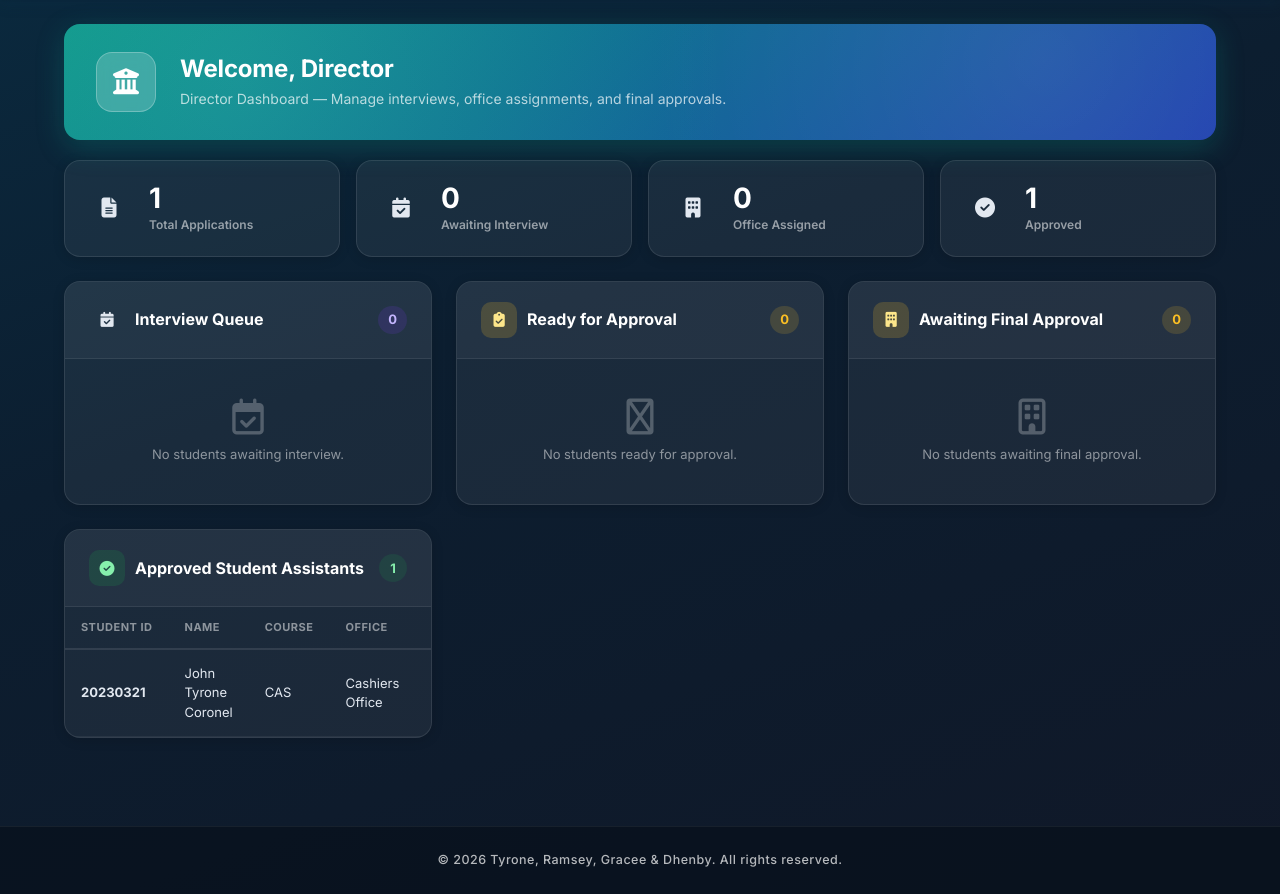
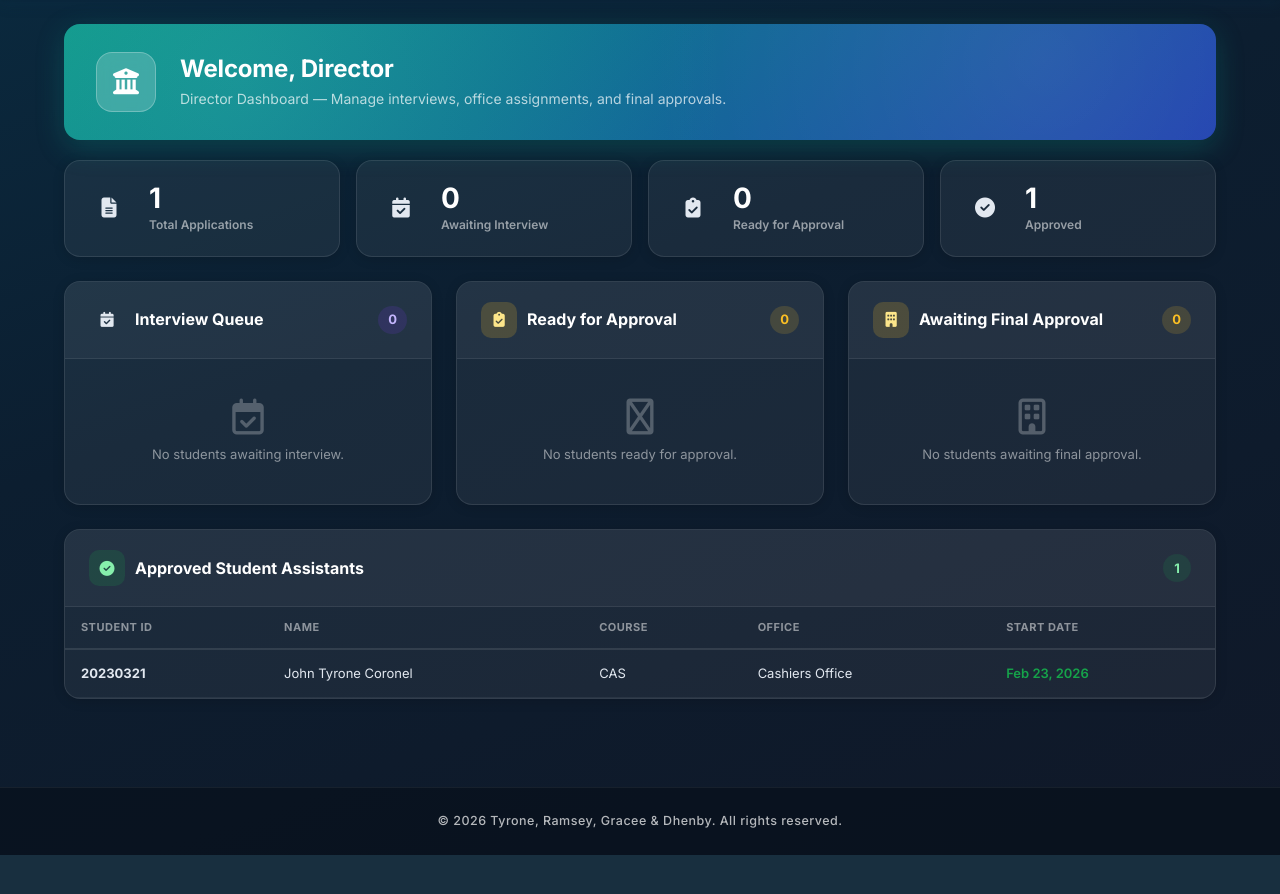
Before and after one commit to TheUnshackled1/Student-Application-Web-App, a Django app: page /director/ in a window 1280 px wide. Shown: the part 64-958 px from the top of the page. After the commit the page ends 919 px from the top, so only its background shows below. Run offline with Django 5.2, Linux system fonts and the light colour scheme; a user stored in the database is signed in; data comes from the database, SQL or seed files in the repository; both versions use the stored data as it was after the commit.

Commit message:
Removed "Assign Office" — The entire office assignment step is gone. Since the student picks their preferred office in the application form, the director doesn't need to assign it manually.

```diff
--- a/home/templates/director/dashboard.html
+++ b/home/templates/director/dashboard.html
@@ -105,10 +105,10 @@
             </div>
         </div>
         <div class="staff-stat-card" style="--stat-gradient: linear-gradient(135deg, #f59e0b, #d97706);">
-            <div class="staff-stat-icon"><i class="fa-solid fa-building"></i></div>
+            <div class="staff-stat-icon"><i class="fa-solid fa-clipboard-check"></i></div>
             <div class="staff-stat-info">
-                <span class="staff-stat-val">{{ stats.office_assigned }}</span>
-                <span class="staff-stat-lbl">Office Assigned</span>
+                <span class="staff-stat-val">{{ stats.interview_done }}</span>
+                <span class="staff-stat-lbl">Ready for Approval</span>
             </div>
         </div>
         <div class="staff-stat-card" style="--stat-gradient: linear-gradient(135deg, #22c55e, #16a34a);">
@@ -294,6 +294,8 @@
         {% endif %}
     </div>
 
+    </div><!-- /director-panels-row -->
+
     <!-- ===== APPROVED STUDENT ASSISTANTS ===== -->
     <div class="staff-panel">
         <div class="staff-panel-header">
@@ -341,8 +343,6 @@
         </div>
         {% endif %}
     </div>
-
-    </div><!-- /director-panels-row -->
 
 </main>
 
--- a/home/views.py
+++ b/home/views.py
@@ -89,17 +89,16 @@
         (1, 'Application Submitted'),
         (2, 'Document Verification'),
         (3, 'Interview & Assessment'),
-        (4, 'Office Assignment'),
-        (5, 'Final Approval'),
+        (4, 'Final Approval'),
     ]
     # Map status to the step that is currently active (1-indexed)
     status_to_current = {
         'pending': 2,                # submitted, now waiting for doc verification
         'under_review': 3,           # docs verified, now interview/assessment
         'interview_scheduled': 3,    # interview date set, awaiting interview
-        'interview_done': 4,         # interview completed, awaiting office assignment
-        'office_assigned': 5,        # office given, waiting for final approval / start date
-        'approved': 6,               # all steps done (past the last step)
+        'interview_done': 4,         # interview completed, awaiting approval
+        'office_assigned': 4,        # legacy — treat same as interview_done
+        'approved': 5,               # all steps done (past the last step)
         'rejected': 0,               # none active
     }
     current_step = status_to_current.get(status, 2)
@@ -119,8 +118,8 @@
     'pending': ('Waiting for Document Check', 'Your application has been submitted. Please wait while your documents are being checked and verified to determine your eligibility as a Student Assistant.'),
     'under_review': ('Under Review', "Your documents are currently being verified by the Registrar's Office."),
     'interview_scheduled': ('Interview Scheduled', 'Your documents have been verified. Please check your scheduled interview date below.'),
-    'interview_done': ('Interview Completed', 'Your interview has been completed. Please wait while an office is being assigned to you.'),
-    'office_assigned': ('Office Assigned', 'Your interview is complete and you have been assigned to an office. Awaiting final approval with your start date.'),
+    'interview_done': ('Interview Completed', 'Your interview has been completed. Please wait for the final approval and start date.'),
+    'office_assigned': ('Office Assigned', 'You have been assigned to an office. Awaiting final approval with your start date.'),
     'approved': ('Approved', 'Congratulations! Your application has been approved. Check your start date below.'),
     'rejected': ('Rejected', 'Your application was not approved. Please contact the office for details.'),
 }
@@ -894,13 +893,13 @@
             elif app.preferred_office:
                 app.assigned_office = app.preferred_office.name
 
-        # Handle final approval with start date — also auto-assign office
+        # Handle final approval with start date — auto-assign office from preference
         if new_status == 'approved':
             start = request.POST.get('start_date')
             if start:
                 app.start_date = start
-            # If no office has been assigned yet, use the student's preference
-            if not app.assigned_office and app.preferred_office:
+            # Always assign from the student's preferred office
+            if app.preferred_office:
                 app.assigned_office = app.preferred_office.name
 
         app.save()
@@ -1138,12 +1137,13 @@
             elif app.preferred_office:
                 app.assigned_office = app.preferred_office.name
 
-        # Handle final approval — also ensure office is assigned
+        # Handle final approval — auto-assign from preferred_office
         if new_status == 'approved':
             start = request.POST.get('start_date')
             if start:
                 app.start_date = start
-            if not app.assigned_office and app.preferred_office:
+            # Always assign from the student's preferred office
+            if app.preferred_office:
                 app.assigned_office = app.preferred_office.name
 
         if new_status == 'interview_scheduled':
```
Also changed, not shown: db.sqlite3.
